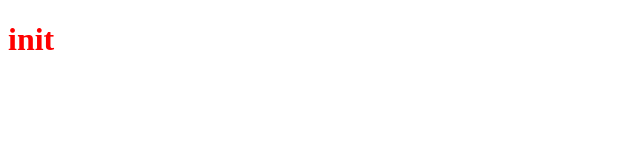
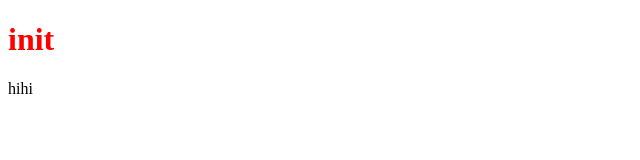
Before and after one commit to Butters0418/gittest0326, a plain HTML site: page index.html in a window 1280 px wide. Shown: the full height of the page, 0-640 px from the left. Drawn offline with Linux system fonts and the light colour scheme.

Commit message:
新增js，修改html

```diff
--- a/index.html
+++ b/index.html
@@ -11,6 +11,7 @@
 
 <body>
   <h1>init</h1>
+  <p>hihi</p>
 </body>
 
 </html>
--- /dev/null
+++ b/js/all.js
@@ -0,0 +1 @@
+console.log('hi');
```
